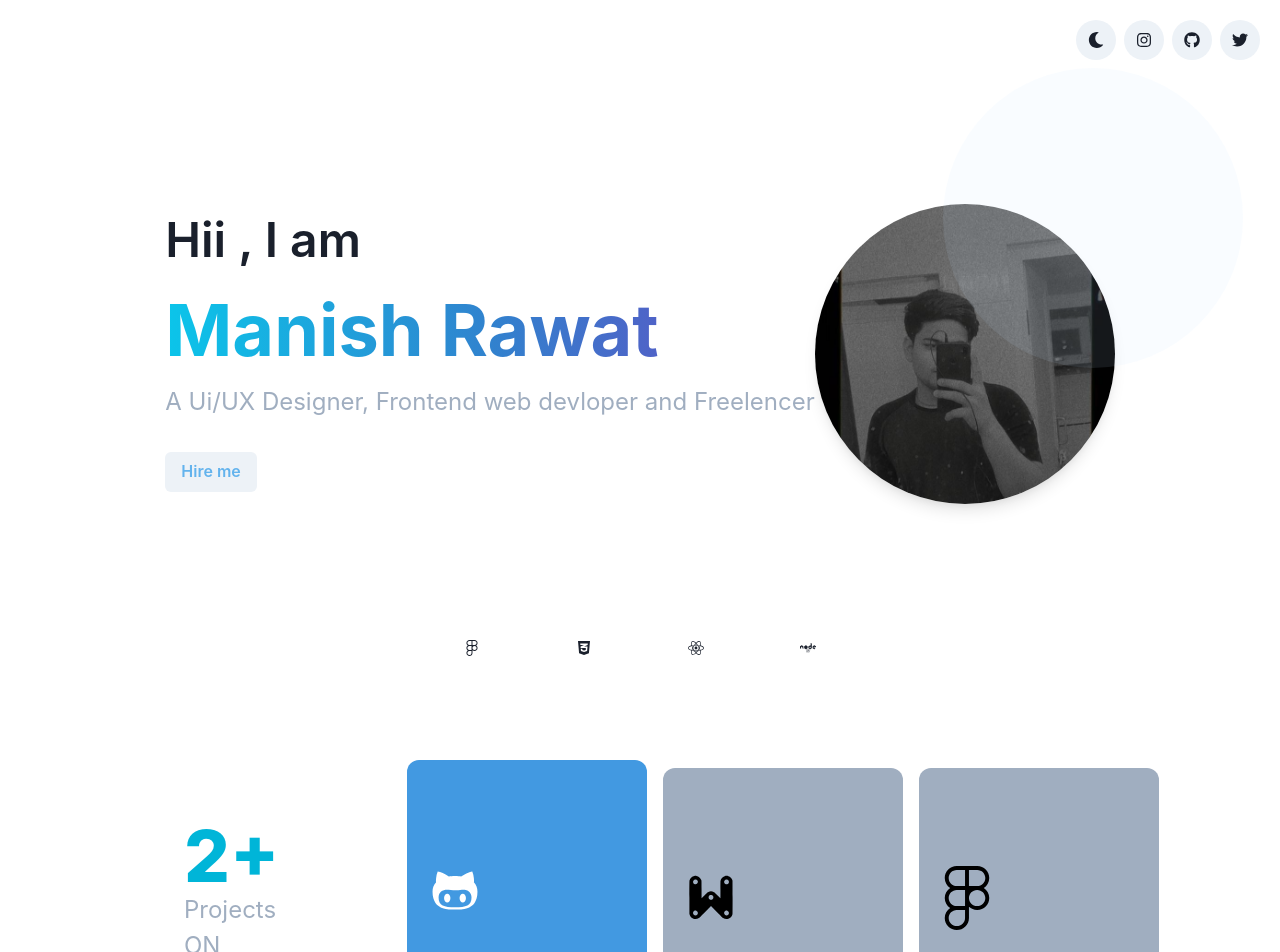
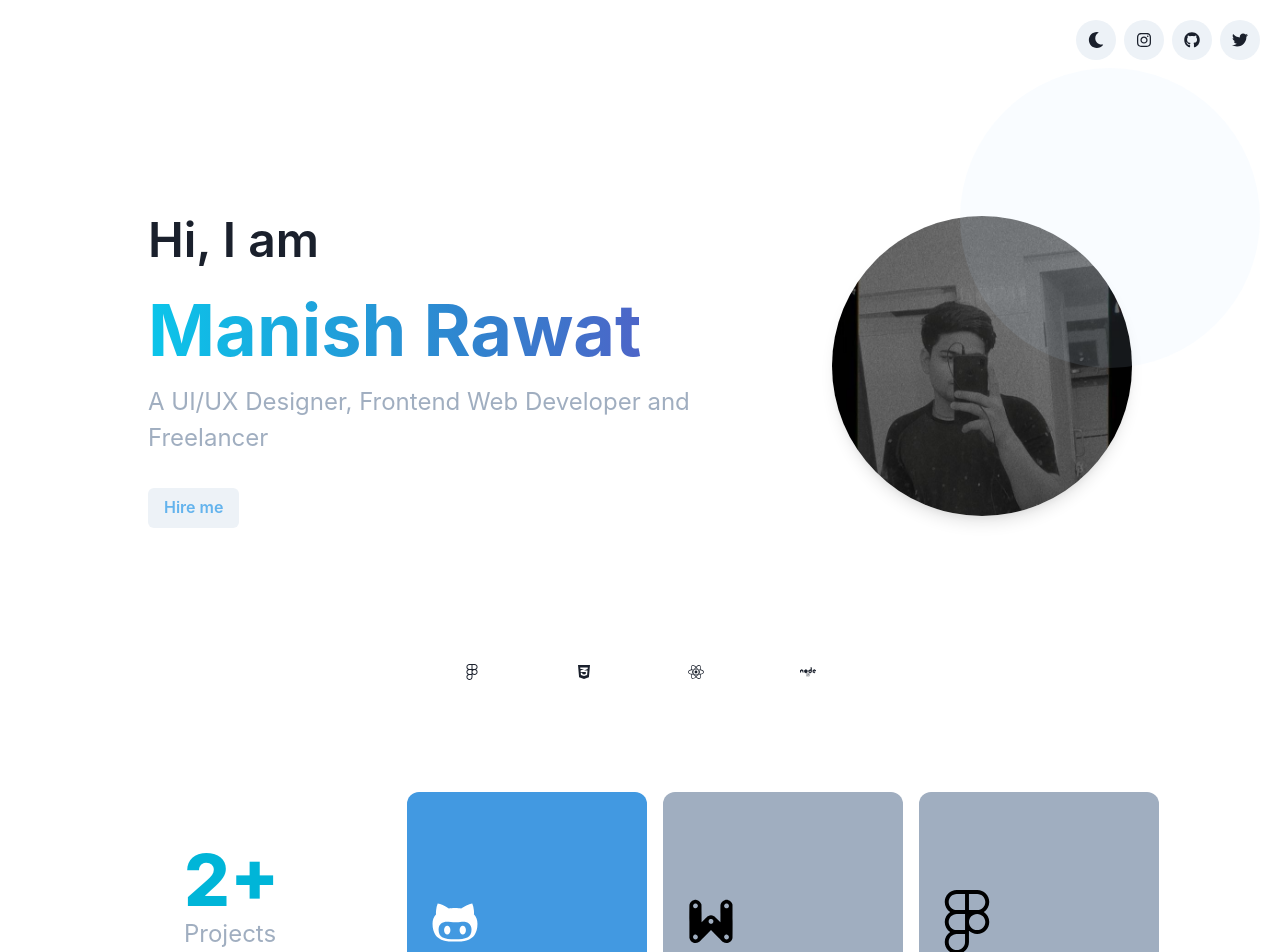
Before and after one commit to Manish-Rawat-1186/manish, a React (Create React App) app: page / in a window 1280 px wide. Shown: the top 952 px of the page. Built offline with nearby package versions, Linux system fonts and the light colour scheme.

Commit message:
newly-upload

```diff
--- a/src/components/Header.js
+++ b/src/components/Header.js
@@ -17,15 +17,15 @@ export default function Header() {
         spacing="200px" p={isNotSmallerScreen ? "32" : "0"}
         alignSelf="flex-start">
             <Box mt={isNotSmallerScreen ? "0" :16} align= "flex-start">
-                <Text fontSize="5xl" fontWeight="semibold">Hii , I am</Text>
+                <Text fontSize="5xl" fontWeight="semibold">Hi, I am</Text>
                 <Text fontSize="7xl" fontWeight="bold" bgGradient="linear(to-r, cyan.400, blue.500, purple.600) " bgClip="text" >Manish Rawat</Text>
-                <Text color={isDark ? "gray.200" : "gray.400"} fontSize="2xl" > A Ui/UX Designer, Frontend web devloper and Freelencer  </Text>
+                <Text color={isDark ? "gray.200" : "gray.400"} fontSize="2xl" > A UI/UX Designer, Frontend Web Developer and Freelancer  </Text>
                 <Button mt={8} color="blue.300" onClick={() => { window.open("mailto:manishrawat1186@gamil.com") }} >Hire me</Button>
             </Box>
             <Image alignSelf="center" mt={isNotSmallerScreen ? "0" : "12"}
             mb={isNotSmallerScreen ? "0" : "12"} borderRadius= 'full'
             backgroundColor= "transparent" boxShadow="lg"
-            boxSize="300px" src={Manish2} />
+            boxSize="300px" src={Manish2} ml={5} />
         </Flex>
     </Stack>
   )
--- a/src/components/Social.js
+++ b/src/components/Social.js
@@ -18,7 +18,7 @@ export default function Social() {
       </Box>
       <Box alignSelf="center" px="16" py="20" >
         <Flex direction={isNotSmallerScreen ? "row" : "column"} mt={2}>
-          <Flex rounded="xl" direction="column" mt={2} bg="blue.400" h="30vh" w="30vh" justify="flex-end">
+          <Flex rounded="xl" direction="column" mt={4} bg="blue.400" h="30vh" w="30vh" justify="flex-end">
             <Icon as={DiGithubAlt} color="white" h="24" w="24" p="4" />
             <Text
             as="button"
```
